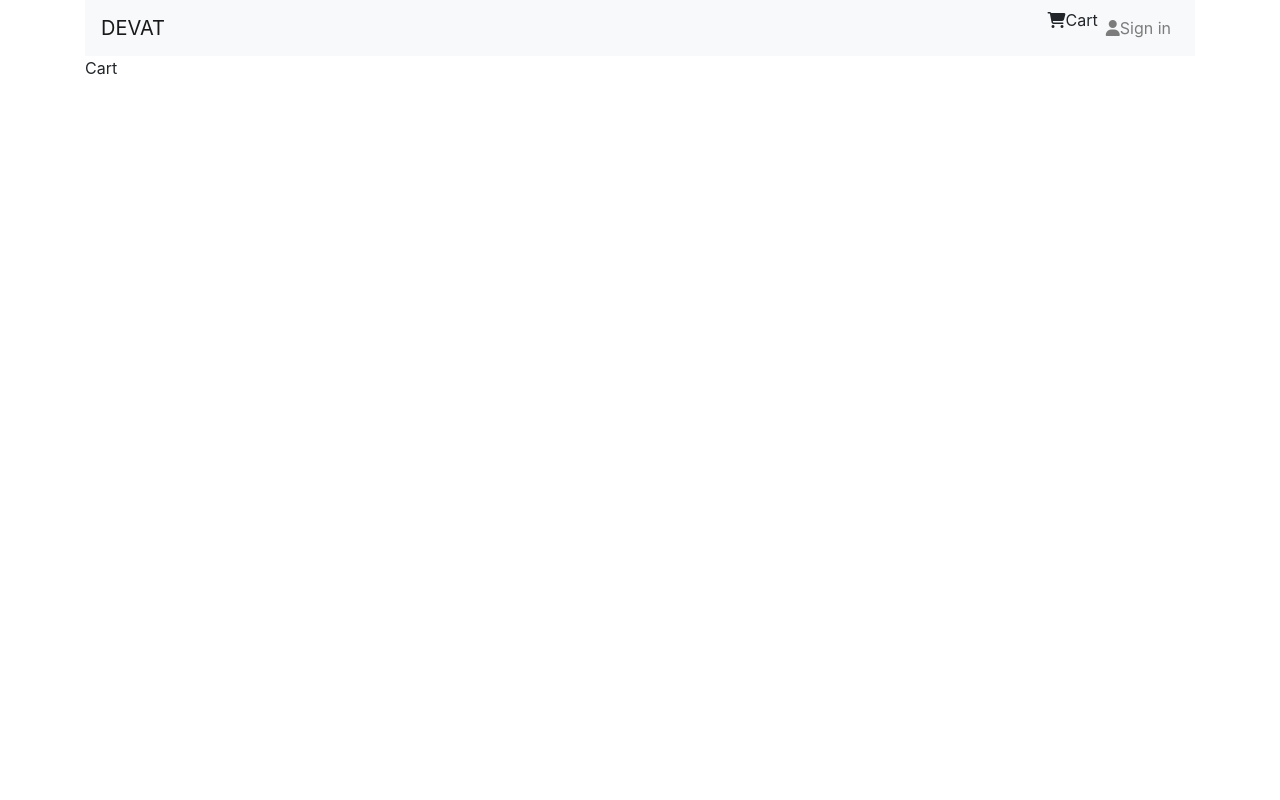
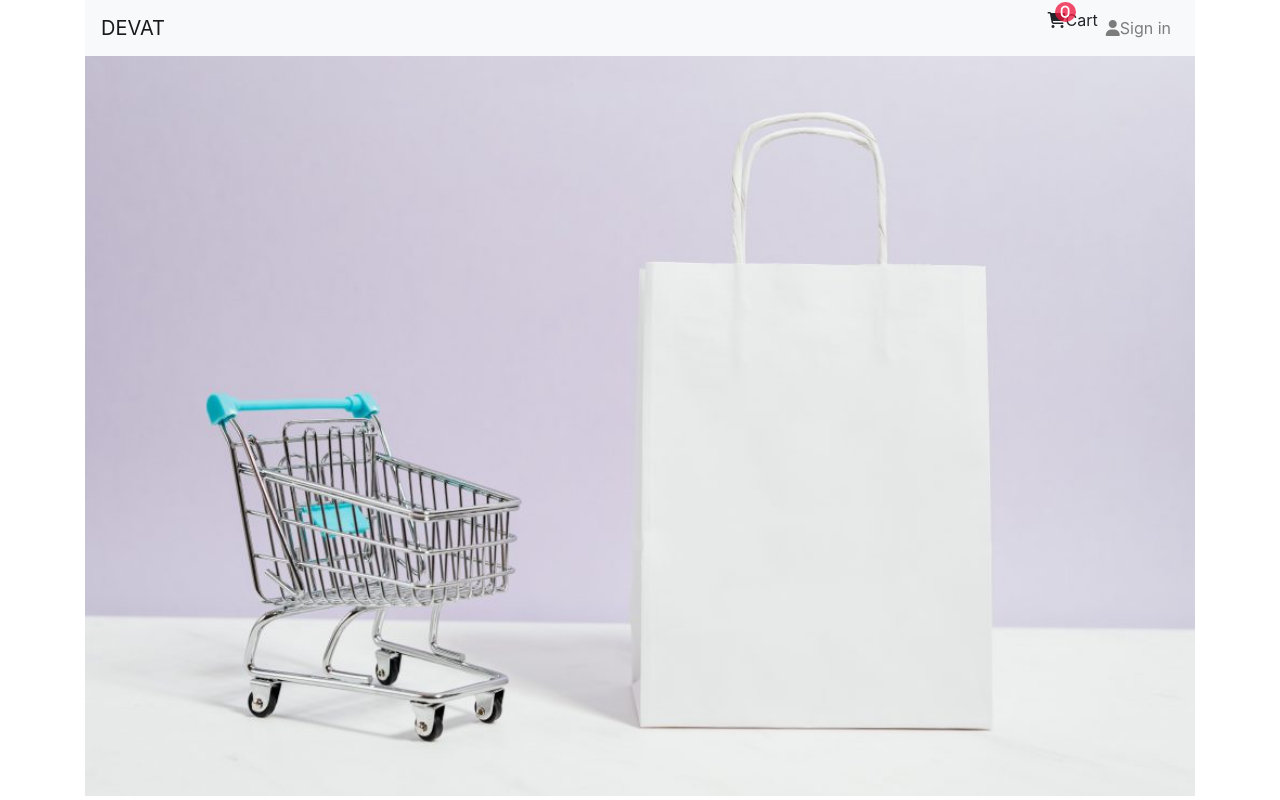
Before and after one commit to SinyorT/NextJsEcommercial, a Next.js app: page /cart in a window 1280 px wide. Built offline with nearby package versions, Linux system fonts and the light colour scheme.

Commit message:
add cart

```diff
--- a/components/NavBar.js
+++ b/components/NavBar.js
@@ -8,7 +8,7 @@ import Cookie from 'js-cookie'
 function NavBar() {
     const router = useRouter()
     const { state, dispatch } = useContext(DataContext)
-    const { auth } = state
+    const { auth, cart } = state
 
     const isActive = (r) => {
         if (r === router.pathname) {
@@ -59,7 +59,22 @@ function NavBar() {
                     <ul className="navbar-nav">
                         <li className="nav-item">
                             <Link href="/cart">
-                                <a className={"nav-link" + isActive('/cart')} href="#"><i aria-hidden="true" className="fas fa-shopping-cart"></i>Cart</a>
+                                <a className={"nav-link" + isActive('/cart')} href="#">
+                                    <i aria-hidden="true" className="fas fa-shopping-cart position-relative">
+                                        <span className="position-absolute"
+                                        style={{
+                                            padding:'3px 6px',
+                                            background:'#ed143dc2',
+                                            borderRadius:'50%',
+                                            top:'-10px',
+                                            right:'-10px',
+                                            color:'white',
+                                            fontSize:'14px'
+                                        }}
+                                        >
+                                            {cart.length}
+                                        </span>
+                                        </i>Cart</a>
                             </Link>
                         </li>
 
--- a/pages/cart.js
+++ b/pages/cart.js
@@ -1,7 +1,25 @@
+
+
+
+import Head from 'next/head'
+import { useContext } from 'react'
+import { DataContext } from '../store/GlobalState'
+
+
 const Cart = () => {
+
+    const {state,dispatch} = useContext(DataContext)
+    const { cart } = state
+    if(cart.length === 0)
+        return <img className="img-responsive w-100"  src="/empty_cart.jpg" alt="/empty_cart.jpg" />
+
     return (
       <div>
-        Cart
+        <Head>
+          <title>Cart Page</title>
+        </Head>
+
+        <h1>Cart</h1>
       </div>
     )
   }
--- a/store/Actions.js
+++ b/store/Actions.js
@@ -1,8 +1,21 @@
 
 
-const ACTIONS ={
-    NOTIFY:'NOTIFY',
-    AUTH:'AUTH'
+export const ACTIONS = {
+    NOTIFY: 'NOTIFY',
+    AUTH: 'AUTH',
+    ADD_CART: 'ADD_CART'
 }
 
-export default ACTIONS
+export const addToCart = (product, cart) => {
+
+    if (product.inStock === 0)
+        return ({ type: 'NOTIFY', payload: { error: 'This product is out of stock' } })
+
+    const check = cart.every(item => {
+        return item._id !== product._id
+    })
+
+    if (!check) return ({ type: 'NOTIFY', payload: { error: 'The product has been added to cart.' } })
+
+    return ({ type: 'ADD_CART', payload: [...cart, { ...product, quantity: 1 }] })
+}
--- a/store/GlobalState.js
+++ b/store/GlobalState.js
@@ -1,13 +1,16 @@
 import { createContext, useEffect, useReducer } from 'react'
 import { getData } from '../utils/fetchData'
 import reducers from './Reducers'
+
+
 
 export const DataContext = createContext()
 
 
 export const DataProvider = ({ children }) => {
-    const initialState = { notify: {}, auth: {} }
+    const initialState = { notify: {}, auth: {}, cart: [] }
     const [state, dispatch] = useReducer(reducers, initialState)
+    const { cart } = state
 
 
     useEffect(() => {
@@ -27,6 +30,15 @@ export const DataProvider = ({ children }) => {
         }
     }, [])
 
+    useEffect(()=>{
+        const __next__cart01_devat = JSON.parse(localStorage.getItem('__next__cart01_devat'))
+        if(__next__cart01_devat) dispatch({type:'ADD_CART',payload:__next__cart01_devat})
+    },[])
+
+    useEffect(()=>{
+        localStorage.setItem('__next__cart01_devat',JSON.stringify(cart))
+    },[cart])
+
     return (
         <DataContext.Provider value={{ state, dispatch }}>
             {children}
--- a/store/Reducers.js
+++ b/store/Reducers.js
@@ -1,4 +1,4 @@
-import ACTIONS from "./Actions";
+import {ACTIONS} from "./Actions";
 
 const reducers = (state, action) => {
 
@@ -13,6 +13,11 @@ const reducers = (state, action) => {
                 ...state,
                 auth: action.payload
             };
+            case ACTIONS.ADD_CART:
+                return {
+                    ...state,
+                    cart: action.payload
+                };
         default:
             return state;
     }
```
Also changed, not shown: components/product/ProductItem.js (+11 -2 lines), pages/product/[id].js (+10 -2 lines), public/empty_cart.jpg (added).
